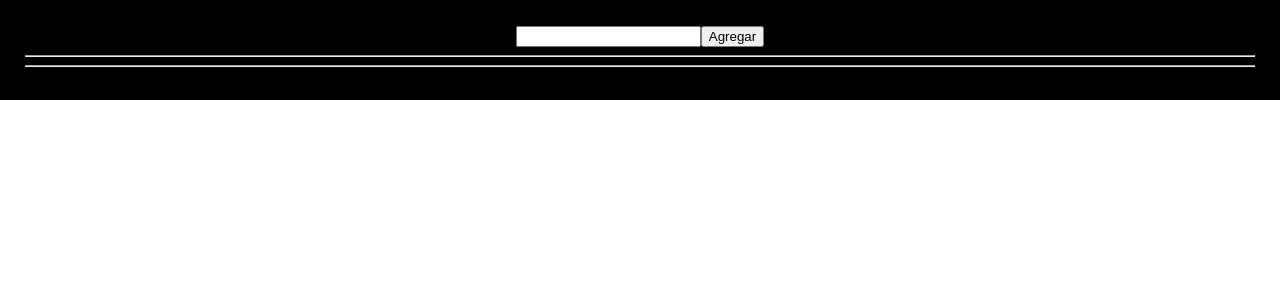
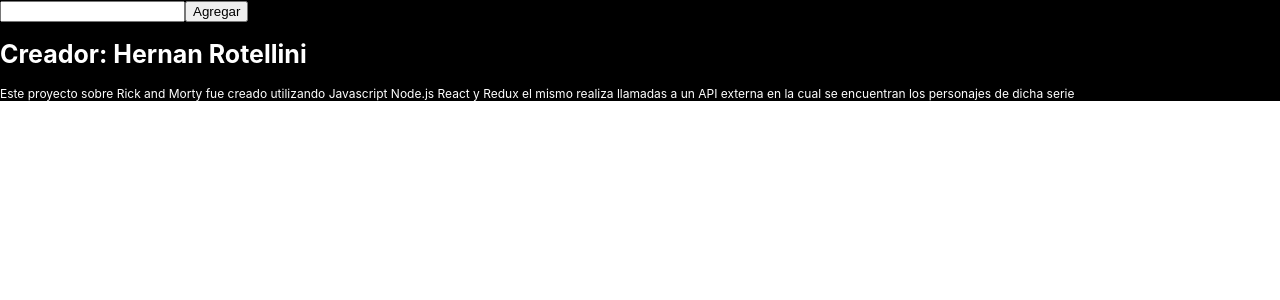
Before and after one commit to HernanRotellini/rick-and-morty, a React (Create React App) app in the folder rick_and_morty/: page /about in a window 1280 px wide. Shown: the top 300 px of the page. Built offline with nearby package versions, Linux system fonts and the light colour scheme.

Commit message:
Enrutamiento de pagina con React

```diff
--- a/rick_and_morty/package.json
+++ b/rick_and_morty/package.json
@@ -8,6 +8,7 @@
     "@testing-library/user-event": "^13.5.0",
     "react": "^18.2.0",
     "react-dom": "^18.2.0",
+    "react-router-dom": "^6.8.1",
     "react-scripts": "5.0.1",
     "web-vitals": "^2.1.4"
   },
--- a/rick_and_morty/src/App.js
+++ b/rick_and_morty/src/App.js
@@ -1,7 +1,12 @@
 import React, { useState } from 'react';
+import { Routes , Route} from "react-router-dom"
 import './App.css';
 import Nav from './components/Nav';
 import Cards from './components/Cards';
+import About from './components/About';
+import Detail from './components/Detail';
+
+
 
 const URL = "https://be-a-rym.up.railway.app/api"
 const APIKEY= "3681102e3393.a2e00517a5401fef1d76"
@@ -12,8 +17,9 @@ function App() {
   const onClose = (id) => {
     setCharacters(characters.filter((c) => c.id !== id));
   }
+
   function onSearch(character) {
-    fetch(`${URL}/character${character.id}?key=${APIKEY}`)
+    fetch(`${URL}/character/${character.id}?key=${APIKEY}`)
        .then((response) => response.json())
        .then((data) => {
         if (data.id) {
@@ -29,22 +35,21 @@ function App() {
        });
  }
   return (
+   <div>
+    <Nav onSearch={onSearch}/>
+    <Routes>
+    <Route exact path="/about" element={<About/>} />
 
-    <div className='App' style={{ padding: '25px'}}>
-         <div>
 
-        <Nav onSearch={onSearch}/>
-        </div>
-      <hr />
-      <div>
-        <Cards
-          characters={characters} onClose={onClose}
-        />
-      </div>
-      <hr />
+      <Route exact path="/home" element={<Cards characters={characters} onClose={onClose} />} />
+
+      <Route path="/detail/:detailId" element={<Detail/>} />
+
+      </Routes>
+
 
     </div>
-  )
+  );
 }
 
 export default App
--- /dev/null
+++ b/rick_and_morty/src/components/About.jsx
@@ -0,0 +1,13 @@
+ import s from '../components/about.modules.css'
+
+ function About() {
+    return (
+        <div className={s}>
+            <h1>Creador: Hernan Rotellini</h1>
+            <p>Este proyecto sobre Rick and Morty fue creado utilizando Javascript Node.js React y Redux
+                el mismo realiza llamadas a un API externa en la cual se encuentran los personajes de dicha serie
+            </p>
+        </div>
+    )
+}
+export default About
--- a/rick_and_morty/src/components/Card.jsx
+++ b/rick_and_morty/src/components/Card.jsx
@@ -1,4 +1,5 @@
 import s from "./card.module.css"
+import { Link } from "react-router-dom";
 
 export default function Card(props) {
    const handleClick = () => {
@@ -6,15 +7,19 @@ export default function Card(props) {
    };
 
    return (
-      <div className={s.cartas}>
+
+      <div className={s.cartas} >
          <button className={s.xbutton} onClick={handleClick}>
             X
             <span>Cerrar la tarjeta del personaje</span>
          </button>
+         <Link to={`/detail/${props.id}`}>
          <h2>{props.name}</h2>
+         </Link>
          <h2>{props.species}</h2>
          <h2>{props.gender}</h2>
          <img src={props.image} alt="" />
       </div>
+
    );
 }
--- /dev/null
+++ b/rick_and_morty/src/components/Detail.jsx
@@ -0,0 +1,41 @@
+import { useParams,useNavigate} from "react-router-dom";
+
+import React from "react"
+function Detail(){
+const [char, setChar] = React.useState({})
+const {detailId}=useParams();
+
+const navigate = useNavigate();
+
+const volver = ()=>{
+    navigate("/home")
+}
+React.useEffect(() => {
+    fetch(`https://be-a-rym.up.railway.app/api/character/${detailId}?key=3681102e3393.a2e00517a5401fef1d76`)
+      .then((response) => response.json())
+      .then((char) => {
+        if (char.id) {
+          setChar(char);
+        } else {
+          window.alert("No hay personajes con ese ID");
+        }
+      })
+      .catch((err) => {
+        window.alert("No hay personajes con ese ID");
+      });
+    return setChar({});
+  }, [detailId]);
+
+return (<div>
+    <button onClick={volver}>Volver</button>
+    <h2>{char.name}</h2>
+
+ <h2>{char.species}</h2>
+ <h2>{char.gender}</h2>
+ <h2>{char.status}</h2>
+ {char.origin && <h2>{char.origin.name}</h2>}
+ <img src={char.image} alt="" />
+</div>)
+
+}
+export default Detail
--- /dev/null
+++ b/rick_and_morty/src/components/about.modules.css
@@ -0,0 +1,15 @@
+div{
+    background-color: black;
+}
+h1{
+
+    font-size: 25px;
+    color: white;
+
+}
+p{
+
+    font-size: 12px;
+    color: white;
+
+}
--- a/rick_and_morty/src/components/card.module.css
+++ b/rick_and_morty/src/components/card.module.css
@@ -1,7 +1,6 @@
 
 .cartas{
-    display: inline-block;
-    text-align: center;
+  display: inline-block
 }
 .xbutton {
     background-color: red;
@@ -23,9 +22,13 @@ h2{
     color: white;
 
 }
+img{
+    height: 150px;
+    width: 150px;
+}
 img:hover {
-   height: 400px;
-   width: 400px;
+   height: 250px;
+   width: 250px;
 
 }
 span{
--- /dev/null
+++ b/rick_and_morty/src/components/detail.modules.css
@@ -0,0 +1,15 @@
+div{
+    background-color: black;
+}
+h2{
+
+    font-size: 25px;
+    color: white;
+
+}
+p{
+
+    font-size: 12px;
+    color: white;
+
+}
--- a/rick_and_morty/src/index.js
+++ b/rick_and_morty/src/index.js
@@ -2,8 +2,10 @@ import React from 'react'
 import ReactDOM from 'react-dom'
 import './index.css'
 import App from './App'
-
+import { BrowserRouter } from "react-router-dom"
 ReactDOM.render(
-  <App />,
+  <BrowserRouter>
+  <App />
+  </BrowserRouter>,
   document.getElementById('root')
 )
```
Also changed, not shown: rick_and_morty/src/README.md (deleted), 2 other files (tests, documents, lock files or other folders).
